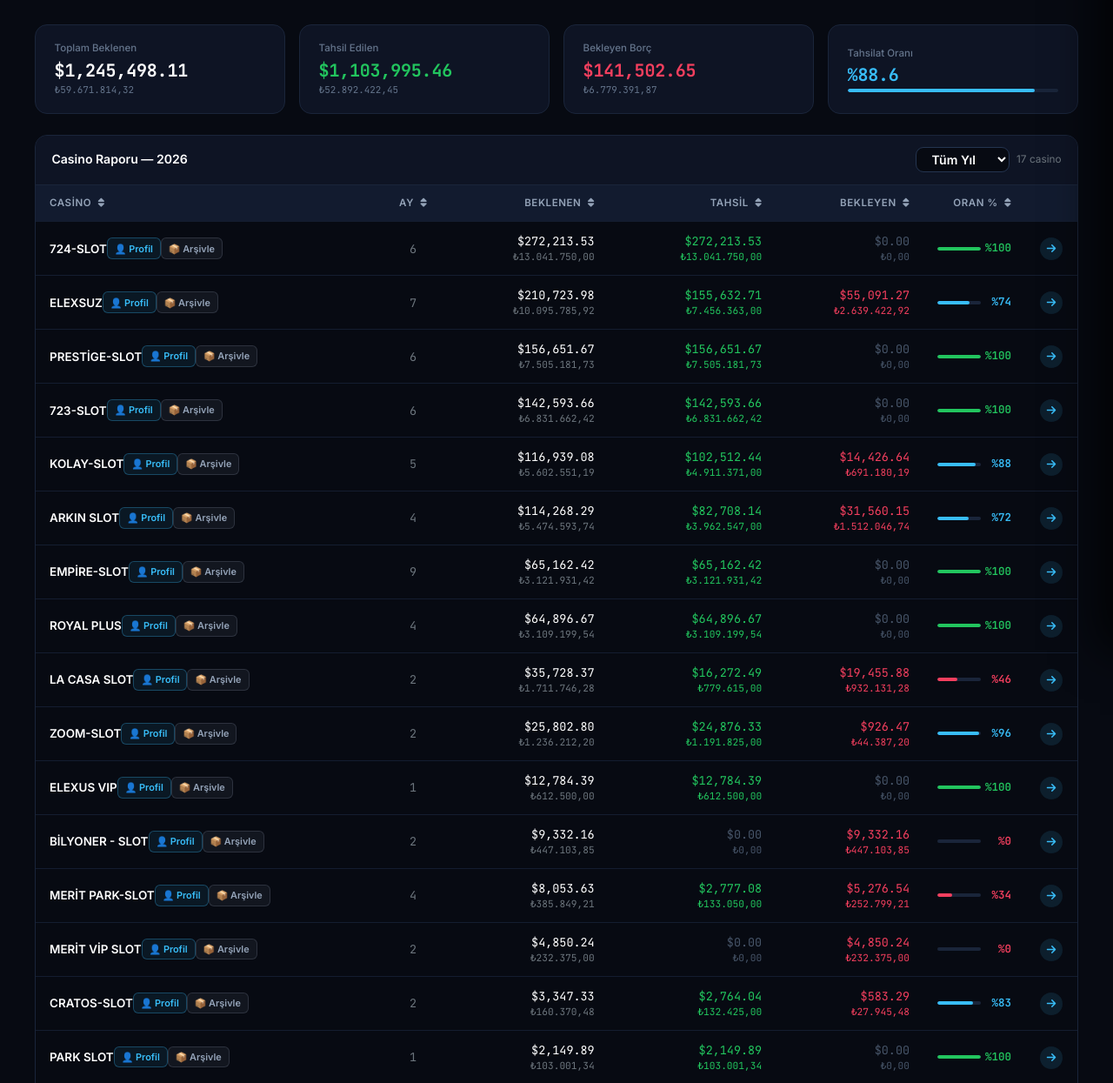
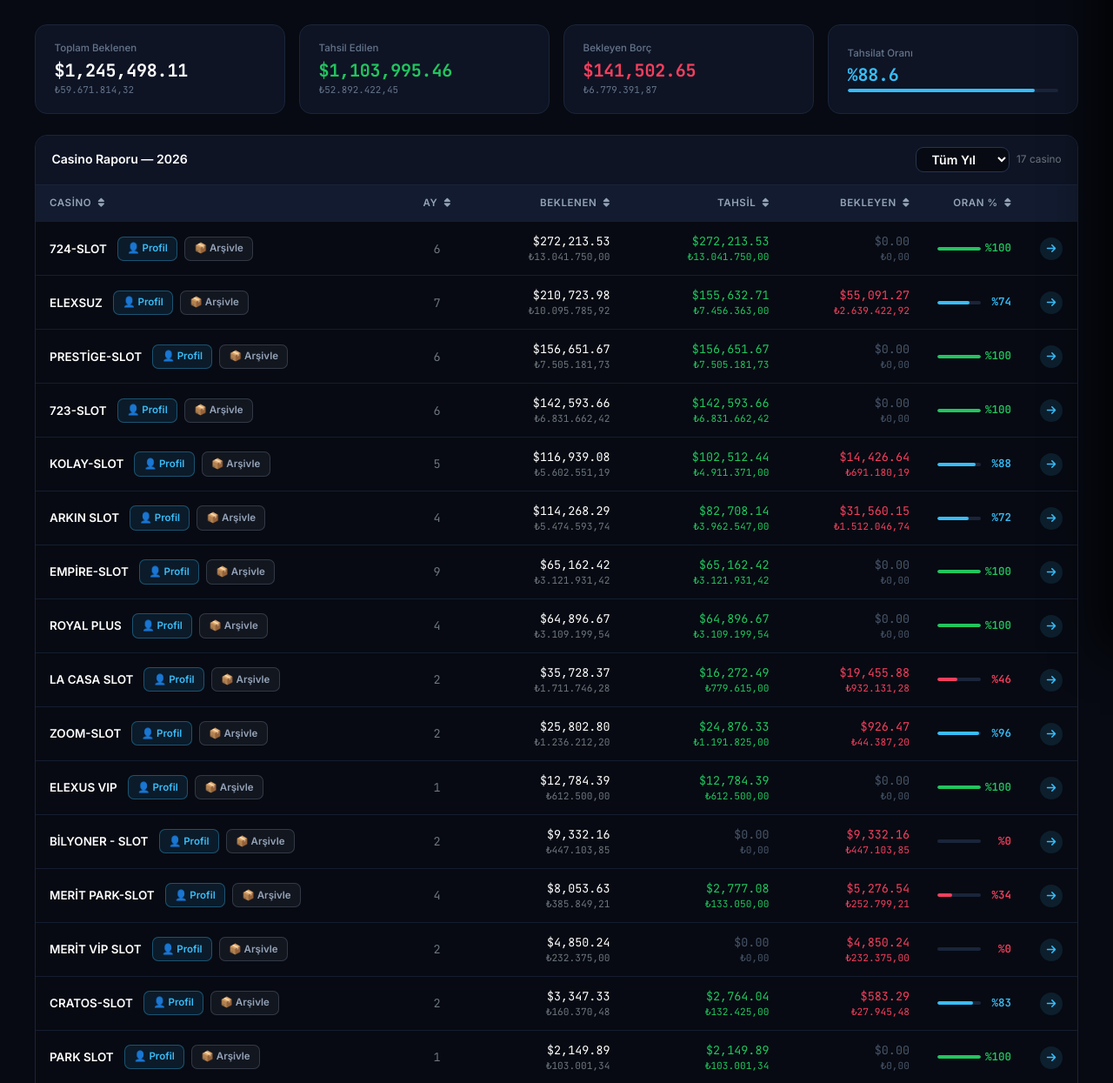
Before and after one commit to TheWoliwer/casino-rep, a PHP site: page / in a window 1280 px wide. Shown: the part 53-1298 px from the top of the page at 87% size. Run offline with PHP 8.4, Linux system fonts and the light colour scheme; the visitor is signed in with stand-in values (Sample User, id 1); data comes from the database, SQL or seed files in the repository; data that the repository does not hold is empty; some libraries are stand-ins or nearby versions.

Commit message:
style: add margin and spacing between Profil and Arsivle badge buttons

```diff
--- a/php_panel/index.php
+++ b/php_panel/index.php
@@ -192,33 +192,43 @@ $rates = getExchangeRates();
 
     /* Badges & Buttons */
     .btn-badge-profil {
-      background: rgba(56, 189, 248, 0.08);
+      background: rgba(56, 189, 248, 0.1);
       color: #38bdf8;
-      border: 1px solid rgba(56, 189, 248, 0.3);
-      font-size: 0.68rem;
+      border: 1px solid rgba(56, 189, 248, 0.35);
+      font-size: 0.72rem;
       font-weight: 600;
-      padding: 0.2rem 0.5rem;
-      border-radius: 6px;
+      padding: 0.28rem 0.65rem;
+      border-radius: 7px;
       transition: all 0.15s;
+      display: inline-flex;
+      align-items: center;
+      gap: 0.25rem;
+      white-space: nowrap;
     }
     .btn-badge-profil:hover {
       background: #38bdf8;
       color: #070a12;
+      border-color: #38bdf8;
     }
 
     .btn-badge-archive {
       background: rgba(148, 163, 184, 0.08);
       color: #94a3b8;
-      border: 1px solid rgba(148, 163, 184, 0.2);
-      font-size: 0.68rem;
+      border: 1px solid rgba(148, 163, 184, 0.25);
+      font-size: 0.72rem;
       font-weight: 600;
-      padding: 0.2rem 0.5rem;
-      border-radius: 6px;
+      padding: 0.28rem 0.65rem;
+      border-radius: 7px;
       transition: all 0.15s;
+      display: inline-flex;
+      align-items: center;
+      gap: 0.25rem;
+      white-space: nowrap;
     }
     .btn-badge-archive:hover {
-      background: #334155;
-      color: #fff;
+      background: rgba(244, 63, 94, 0.15);
+      color: #f43f5e;
+      border-color: rgba(244, 63, 94, 0.4);
     }
 
     .btn-year-tab {
@@ -1284,14 +1294,16 @@ $rates = getExchangeRates();
         return `
           <tr onclick="goToCasinoDetail(${c.id})">
             <td>
-              <div class="d-flex align-items-center gap-1.5 flex-wrap">
-                <span class="fw-semibold text-white">${c.name}</span>
+              <div class="d-flex align-items-center gap-2 flex-wrap">
+                <span class="fw-semibold text-white me-1">${c.name}</span>
+                <div class="d-inline-flex align-items-center gap-2">
                   <button class="btn-badge-profil" onclick="event.stopPropagation(); openProfileModal(${c.id})">
                     👤 Profil
                   </button>
                   <button class="btn-badge-archive" onclick="event.stopPropagation(); archiveCasino(${c.id}, '${c.name.replace(/'/g, "\\'")}')">
                     📦 Arşivle
                   </button>
+                </div>
               </div>
             </td>
             <td class="text-center text-secondary font-mono">${row.months}</td>
@@ -1335,12 +1347,12 @@ $rates = getExchangeRates();
         return `
           <div class="casino-mobile-card" onclick="goToCasinoDetail(${c.id})">
             <!-- Header Row -->
-            <div class="d-flex align-items-center justify-content-between mb-2">
+            <div class="d-flex align-items-center justify-content-between mb-2.5 flex-wrap gap-1.5">
               <span class="fw-bold text-white fs-6">${c.name}</span>
-              <div class="d-flex align-items-center gap-1">
-                <span class="badge" style="background: rgba(148,163,184,0.1); color: #94a3b8; font-size: 0.68rem;">${row.months} ay</span>
+              <div class="d-flex align-items-center gap-2">
+                <span class="badge me-0.5" style="background: rgba(148,163,184,0.1); color: #94a3b8; font-size: 0.68rem;">${row.months} ay</span>
                 <button class="btn-badge-profil" onclick="event.stopPropagation(); openProfileModal(${c.id})">👤 Profil</button>
-                <button class="btn-badge-archive" onclick="event.stopPropagation(); archiveCasino(${c.id}, '${c.name.replace(/'/g, "\\'")}')">📦</button>
+                <button class="btn-badge-archive" onclick="event.stopPropagation(); archiveCasino(${c.id}, '${c.name.replace(/'/g, "\\'")}')">📦 Arşivle</button>
               </div>
             </div>
 
```
Lines whose indentation alone changed are shown as unchanged.
